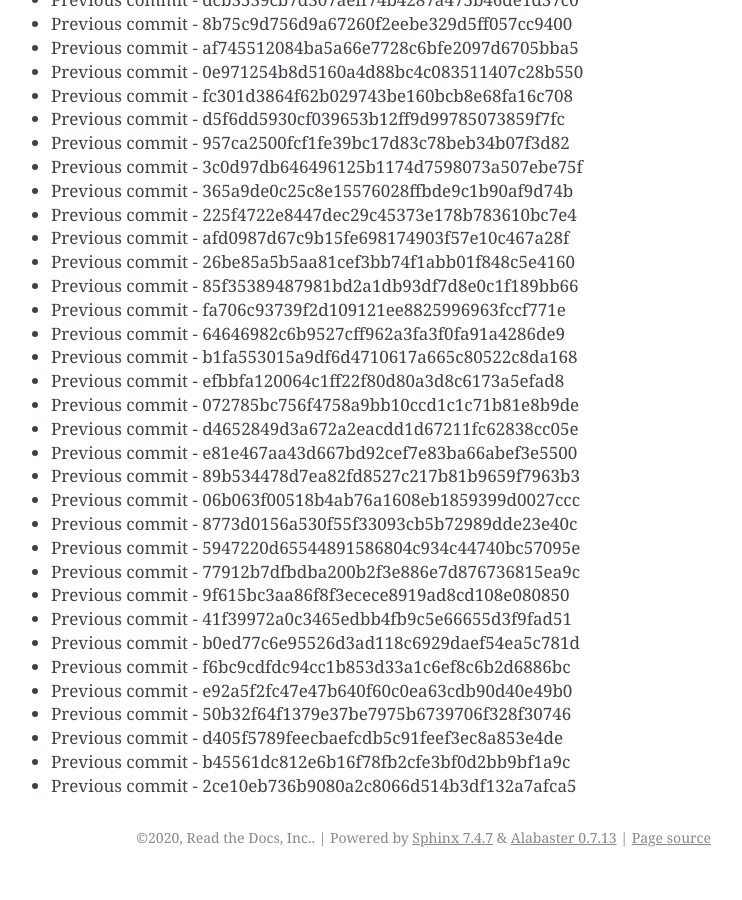
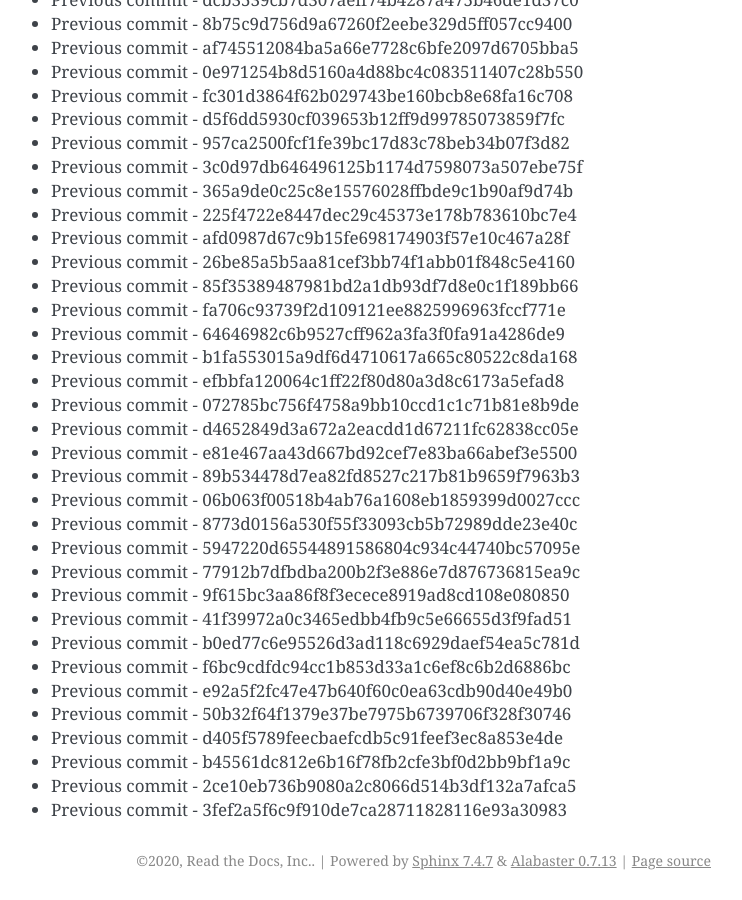
Before and after one commit to readthedocs/rtd-git-stresstest, a Sphinx documentation site: the page built from docs/updates.rst, in a window 1280 px wide and 900 px high, scrolled down 21287 px. Shown: the whole window, without its empty margins (399-1141 px from the left). Built offline with Sphinx 7.4.7, drawn with Linux system fonts in a browser that asks for light colours; before the commit the page ends 22164 px from its top, so only the background shows below that.

Commit message:
Generating commit from previous: 3fef2a5f6c9f910de7ca28711828116e93a30983

```diff
--- a/docs/updates.rst
+++ b/docs/updates.rst
@@ -926,3 +926,4 @@ It can be tested for any performance characteristics.
 * Previous commit - d405f5789feecbaefcdb5c91feef3ec8a853e4de
 * Previous commit - b45561dc812e6b16f78fb2cfe3bf0d2bb9bf1a9c
 * Previous commit - 2ce10eb736b9080a2c8066d514b3df132a7afca5
+* Previous commit - 3fef2a5f6c9f910de7ca28711828116e93a30983
```
